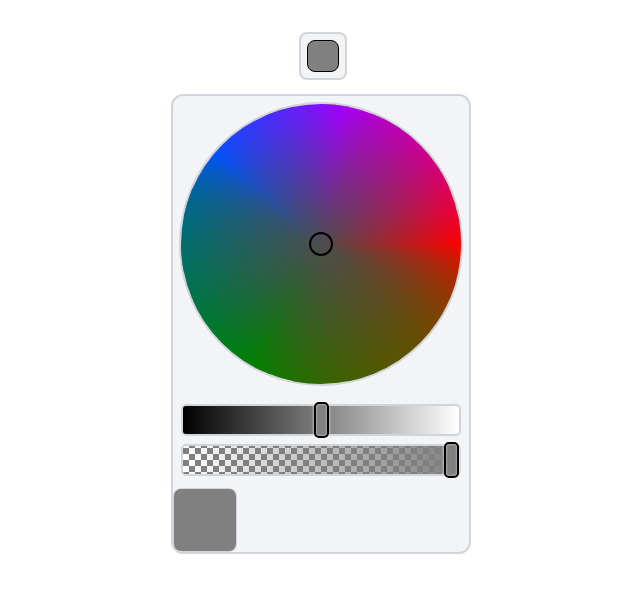
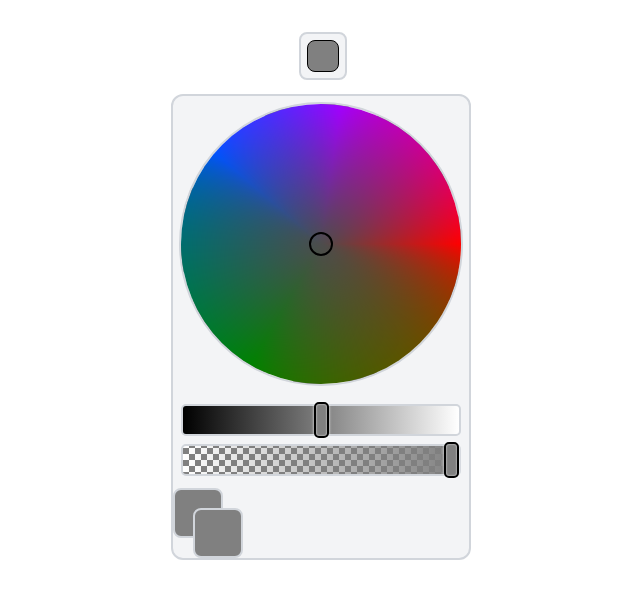
Before and after one commit to ReedOtto0/Custom-Color-Picker, a Next.js app: page / in a window 1280 px wide. Both pictures are taken after a click on the button 640 px from the left and 56 px from the top of the page. Shown: the top 598 px of the page, without its empty margins (317-957 px from the left). Built offline with nearby package versions, Linux system fonts and the light colour scheme.

Commit message:
Added secondary color

```diff
--- a/app/components/ColorPicker/ColorPreview.js
+++ b/app/components/ColorPicker/ColorPreview.js
@@ -1,6 +1,6 @@
 "use client";
 
-import { useContext } from "react";
+import { useContext, useState } from "react";
 import { getCSS } from "./colorUtils";
 import { ColorContext } from "./ColorPicker";
 
@@ -8,15 +8,49 @@ export default function ColorPreview() {
   const color = useContext(ColorContext);
   const cssColor = getCSS(color);
   const solidGradient = `linear-gradient(${cssColor}, ${cssColor})`;
+
+  const [secondary, setSecondary] = useState(color);
+  const secondaryCssColor = getCSS(secondary);
+  const secondaryGradient = `linear-gradient(${secondaryCssColor}, ${secondaryCssColor})`;
+
+  const swapColors = () => {
+    const tempColor = secondary;
+    setSecondary(color);
+    color.set(tempColor);
+  };
+
   const checkerboardGradient =
     "repeating-conic-gradient(#808080 0% 25%, white 0% 50%) 50% / 15px 15px";
 
+  const swatchClasses = "w-8 h-8 border-2 border-gray-300 rounded-lg";
   return (
     <div
-      className="w-16 h-16 border border-gray-300 rounded-lg"
-      style={{
-        background: `${solidGradient}, ${checkerboardGradient}`,
-      }}
-    />
+      className="relative"
+      style={{ width: "70px", height: "70px" }}
+      onClick={swapColors}
+    >
+      <div
+        className={swatchClasses}
+        style={{
+          width: "50px",
+          height: "50px",
+          background: `${secondaryGradient}, ${checkerboardGradient}`,
+          position: "absolute",
+          top: "0",
+          left: "0",
+        }}
+      />
+      <div
+        className={swatchClasses}
+        style={{
+          width: "50px",
+          height: "50px",
+          background: `${solidGradient}, ${checkerboardGradient}`,
+          position: "absolute",
+          bottom: "0",
+          right: "0",
+        }}
+      />
+    </div>
   );
 }
```
